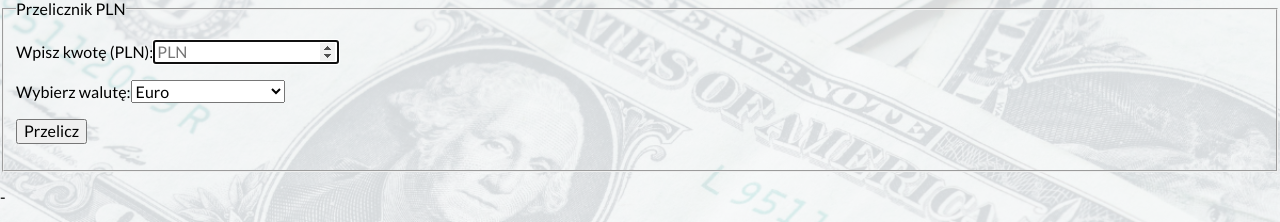
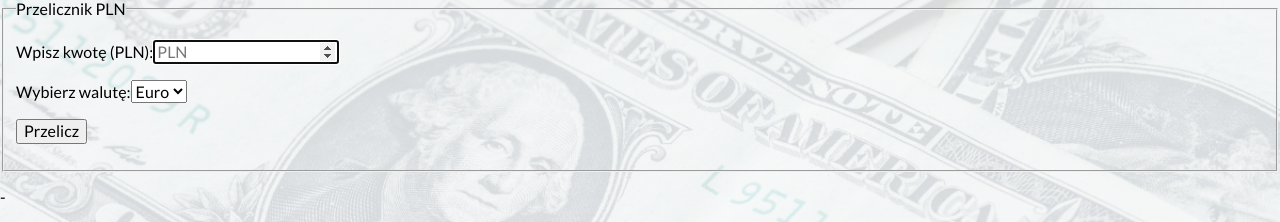
Before and after one commit to konradkapica/currency-converter-react-2, a React (Create React App) app: page / in a window 1280 px wide. Shown: the top 222 px of the page. Built offline with nearby package versions, Linux system fonts and the light colour scheme.

Commit message:
Form and Result added to different components

```diff
--- a/src/App.js
+++ b/src/App.js
@@ -1,37 +1,11 @@
+import Form from "./Form";
+import Result from "./Result";
 
 function App() {
   return (
     <div className="body__container">
-        <form className="js-form form">
-            <fieldset className="form__fieldset">
-                <legend className="form__legend">Przelicznik PLN</legend>
-                <p className="form__paragraph">
-                    <label>
-                        <span className="form__labelText">Wpisz kwotę (PLN):</span>
-                        <input className="form__field js-input" name="PLN" type="number" min="0.01" step="any"
-                            placeholder="PLN" autoFocus required />
-                    </label>
-                </p>
-                <p className="form__paragraph">
-                    <label>
-                        <span className="form__labelText">Wybierz walutę:</span>
-                        <select className="form__field js-currency" name="currency">
-                            <option value="EUR">Euro</option>
-                            <option value="USD">Dolar amerykański</option>
-                            <option value="GBP">Funt brytyjski</option>
-                            <option value="UAH">Hrywna</option>
-                        </select>
-                    </label>
-                </p>
-                <p>
-                    <button className="form__button">Przelicz</button>
-                </p>
-            </fieldset>
-
-        </form>
-        <p className="result js-result">
-            -
-        </p>
+        <Form />
+        <Result />
     </div>
   );
 }
--- /dev/null
+++ b/src/Form/index.js
@@ -0,0 +1,31 @@
+import { currecies } from "../Currencies";
+
+const Form = (props) => (
+    <form className="form">
+            <fieldset className="form__fieldset">
+                <legend className="form__legend">Przelicznik PLN</legend>
+                <p className="form__paragraph">
+                    <label>
+                        <span className="form__labelText">Wpisz kwotę (PLN):</span>
+                        <input className="form__field" name="PLN" type="number" min="0.01" step="any"
+                            placeholder="PLN" autoFocus required />
+                    </label>
+                </p>
+                <p className="form__paragraph">
+                    <label>
+                        <span className="form__labelText">Wybierz walutę:</span>
+                        <select className="form__field" name="currency">
+                            <option value="EUR">Euro</option>
+
+                        </select>
+                    </label>
+                </p>
+                <p>
+                    <button className="form__button">Przelicz</button>
+                </p>
+            </fieldset>
+
+        </form>
+);
+
+export default Form;
--- /dev/null
+++ b/src/Result/index.js
@@ -0,0 +1,7 @@
+const Result = () => (
+    <p className="result">
+            -
+        </p>
+)
+
+export default Result;
```
